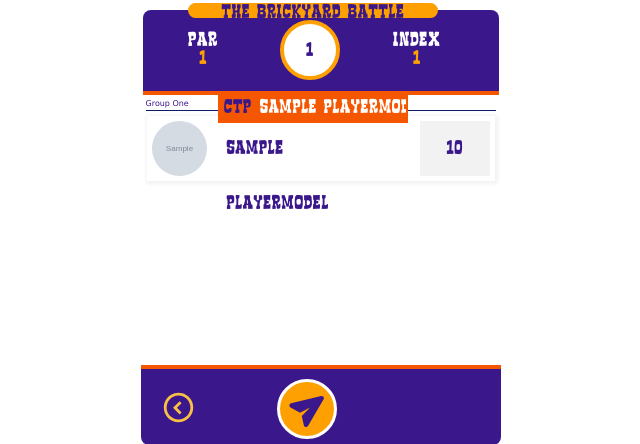
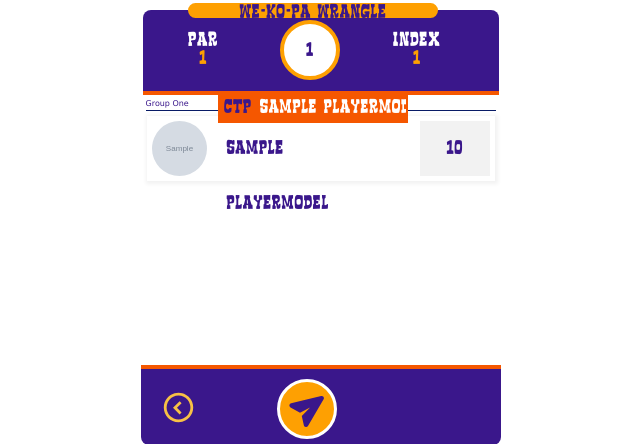
Before and after one commit to dmhburke/duelAppGIT, a Django app: page /catalog/round2/1 in a window 1280 px wide. Shown: the part 110-554 px from the top of the page, without its empty margins (319-959 px from the left). Run offline with Django 3.2, Linux system fonts and the light colour scheme; tables that the repository leaves empty hold one stand-in row (values such as "Sample post"); grey boxes marked "Sample" are stand-in pictures.

Commit message:
finalize production app

```diff
--- a/catalog/templates/rd1HoleDetail.html
+++ b/catalog/templates/rd1HoleDetail.html
@@ -9,7 +9,7 @@
 
 <div id="holeDetailsContainer" class="purpleBackground">
 {% if hole_tussle == "YES" %}
-  <div id="tussleName" class="duelText lightorangeBackground purpleText">The Brickyard Battle</div>
+  <div id="tussleName" class="duelText lightorangeBackground purpleText">The Troon Tangle</div>
 {% endif %}
   <div class="duelText whiteText" style="font-size: 1.8rem;" id="holePar">Par<br><span class="lightorangeText duelText" style="font-size: 1.75rem">{{ hole_par }}</span></div>
   <div class="lightorangeBorder2 duelText purpleText" id="holeNumber">{{ hole_number }}</div>
--- a/catalog/templates/rd2HoleDetail.html
+++ b/catalog/templates/rd2HoleDetail.html
@@ -9,7 +9,7 @@
 
 <div id="holeDetailsContainer" class="purpleBackground">
 {% if hole_tussle == "YES" %}
-  <div id="tussleName" class="duelText lightorangeBackground purpleText">The Brickyard Battle</div>
+  <div id="tussleName" class="duelText lightorangeBackground purpleText">We-Ko-Pa Wrangle</div>
 {% endif %}
   <div class="duelText whiteText" style="font-size: 1.8rem;" id="holePar">Par<br><span class="lightorangeText duelText" style="font-size: 1.75rem">{{ hole_par }}</span></div>
   <div class="lightorangeBorder2 duelText purpleText" id="holeNumber">{{ hole_number }}</div>
--- a/catalog/templates/rd3HoleDetail.html
+++ b/catalog/templates/rd3HoleDetail.html
@@ -9,7 +9,7 @@
 
 <div id="holeDetailsContainer" class="purpleBackground">
 {% if hole_tussle == "YES" %}
-  <div id="tussleName" class="duelText lightorangeBackground purpleText">The Brickyard Battle</div>
+  <div id="tussleName" class="duelText lightorangeBackground purpleText">The Scottsdale Scramble</div>
 {% endif %}
   <div class="duelText whiteText" style="font-size: 1.8rem;" id="holePar">Par<br><span class="lightorangeText duelText" style="font-size: 1.75rem">{{ hole_par }}</span></div>
   <div class="lightorangeBorder2 duelText purpleText" id="holeNumber">{{ hole_number }}</div>
```
